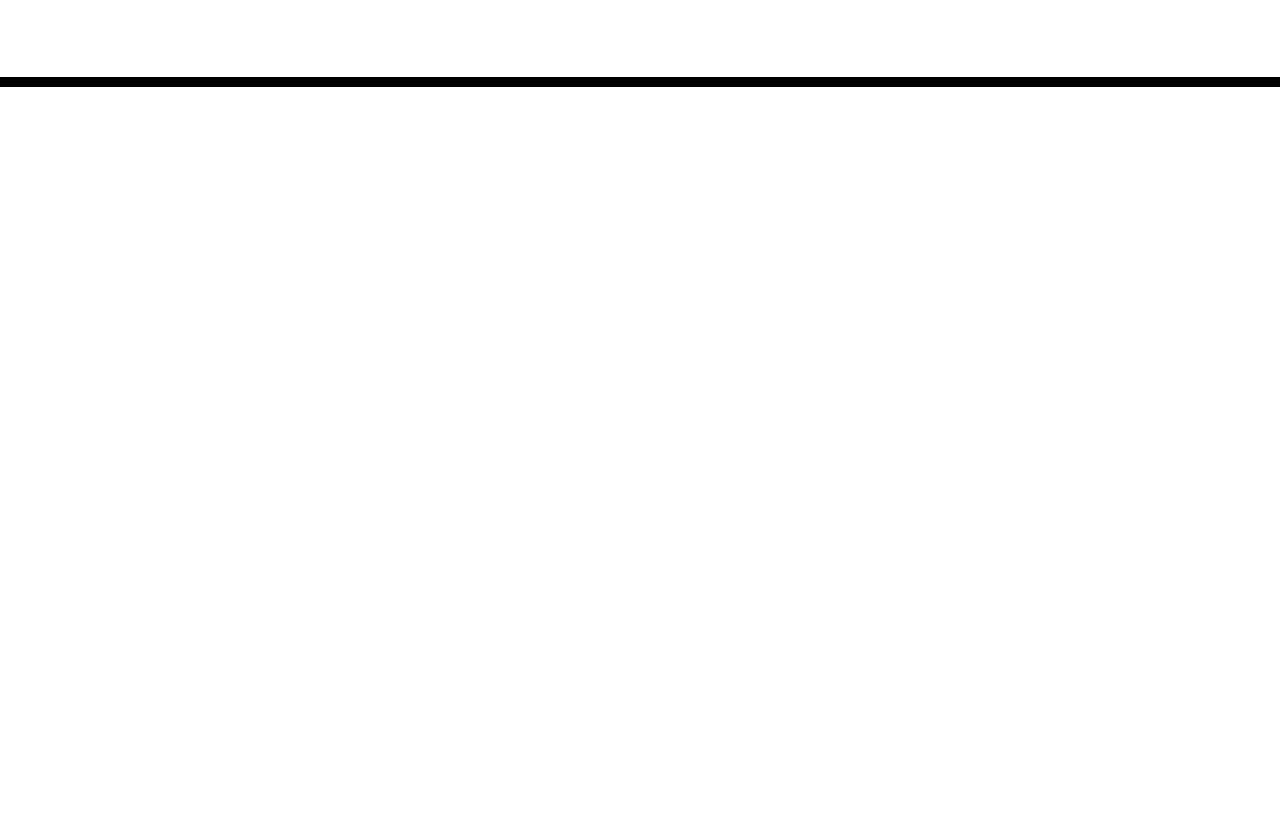
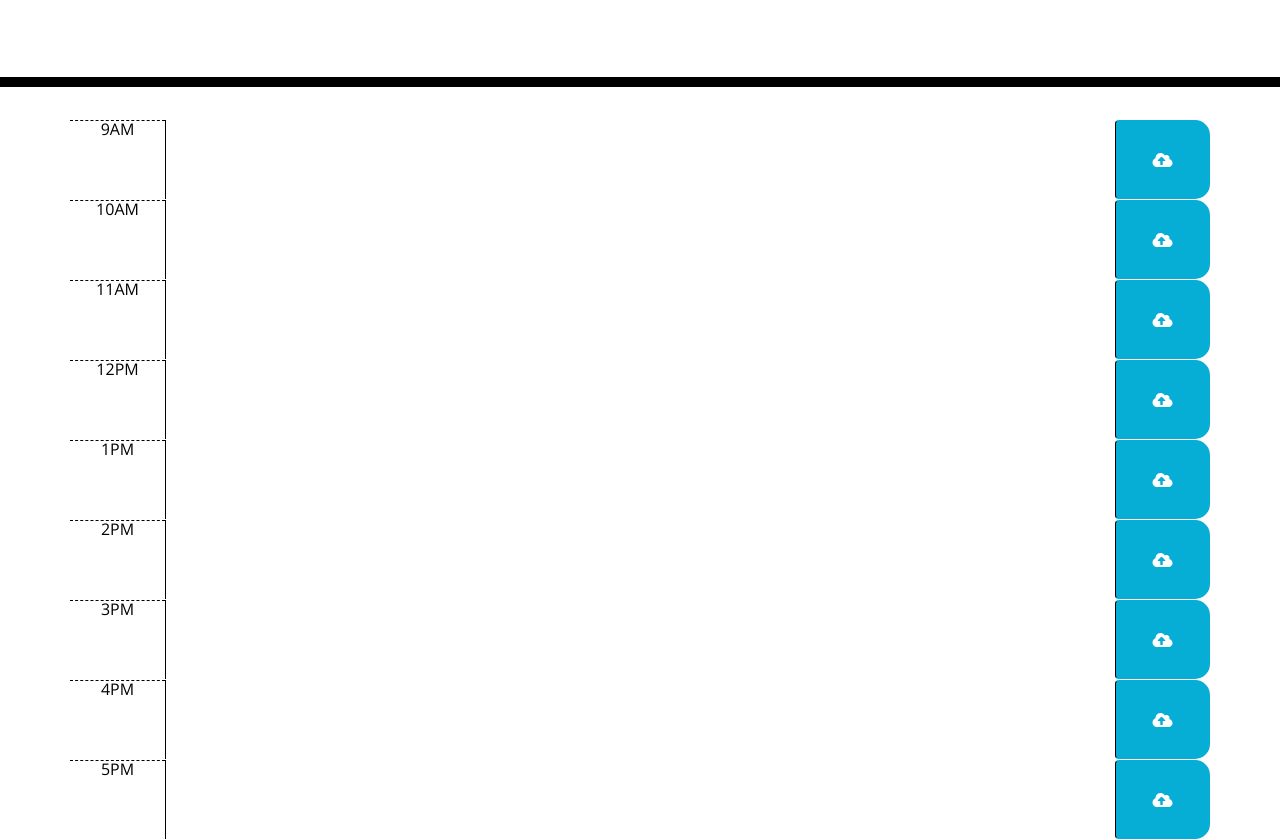
Before and after one commit to klynch94/Work-Day-Scheduler, a plain HTML site: page index.html in a window 1280 px wide. Shown: the part 181-1020 px from the top of the page. Before the commit the page ends 800 px from the top, so only its background shows below. Drawn offline with nearby package versions, Linux system fonts and the light colour scheme.

Commit message:
created timeblocks with corresponding classes and ids

```diff
--- a/index.html
+++ b/index.html
@@ -28,8 +28,77 @@
       <p class="lead">A simple calendar app for scheduling your work day</p>
       <p id="currentDay" class="lead"></p>
     </header>
+
     <div class="container">
-      <!-- Timeblocks go here -->
+      <div id="9-hour" class="row time-block">
+        <div class="col-md-1 hour">9AM</div>
+        <textarea class="col-md-10 description"></textarea>
+        <button id="save" class="saveBtn col-md-1 btn"><i class="fas fa-cloud-upload-alt"></i></i></button>
+      </div>
+    </div>
+
+    <div class="container">
+      <div id="10-hour" class="row time-block">
+        <div class="col-md-1 hour">10AM</div>
+        <textarea class="col-md-10 description"></textarea>
+        <button id="save" class="saveBtn col-md-1 btn"><i class="fas fa-cloud-upload-alt"></i></i></button>
+      </div>
+    </div>
+
+    <div class="container">
+      <div id="11-hour" class="row time-block">
+        <div class="col-md-1 hour">11AM</div>
+        <textarea class="col-md-10 description"></textarea>
+        <button id="save" class="saveBtn col-md-1 btn"><i class="fas fa-cloud-upload-alt"></i></i></button>
+      </div>
+    </div>
+
+    <div class="container">
+      <div id="12-hour" class="row time-block">
+        <div class="col-md-1 hour">12PM</div>
+        <textarea class="col-md-10 description"></textarea>
+        <button id="save" class="saveBtn col-md-1 btn"><i class="fas fa-cloud-upload-alt"></i></i></button>
+      </div>
+    </div>
+
+    <div class="container">
+      <div id="13-hour" class="row time-block">
+        <div class="col-md-1 hour">1PM</div>
+        <textarea class="col-md-10 description"></textarea>
+        <button id="save" class="saveBtn col-md-1 btn"><i class="fas fa-cloud-upload-alt"></i></i></button>
+      </div>
+    </div>
+
+    <div class="container">
+      <div id="14-hour" class="row time-block">
+        <div class="col-md-1 hour">2PM</div>
+        <textarea class="col-md-10 description"></textarea>
+        <button id="save" class="saveBtn col-md-1 btn"><i class="fas fa-cloud-upload-alt"></i></i></button>
+      </div>
+    </div>
+
+    <div class="container">
+      <div id="15-hour" class="row time-block">
+        <div class="col-md-1 hour">3PM</div>
+        <textarea class="col-md-10 description"></textarea>
+        <button id="save" class="saveBtn col-md-1 btn"><i class="fas fa-cloud-upload-alt"></i></i></button>
+      </div>
+    </div>
+
+    <div class="container">
+      <div id="16-hour" class="row time-block">
+        <div class="col-md-1 hour">4PM</div>
+        <textarea class="col-md-10 description"></textarea>
+        <button id="save" class="saveBtn col-md-1 btn"><i class="fas fa-cloud-upload-alt"></i></i></button>
+      </div>
+    </div>
+
+    <div class="container">
+      <div id="17-hour" class="row time-block">
+        <div class="col-md-1 hour">5PM</div>
+        <textarea class="col-md-10 description"></textarea>
+        <button id="save" class="saveBtn col-md-1 btn"><i class="fas fa-cloud-upload-alt"></i></i></button>
+      </div>
     </div>
 
     <script src="https://code.jquery.com/jquery-3.4.1.min.js"></script>
--- a/style.css
+++ b/style.css
@@ -40,6 +40,7 @@ textarea{
   background-color: #ffffff;
   color: #000000;
   border-top: 1px dashed #000000;
+  vertical-align: center;
 }
 
 .past {
```
